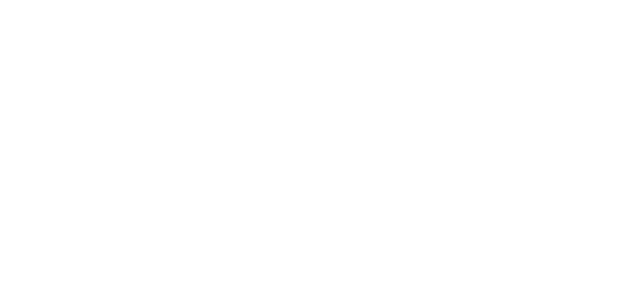
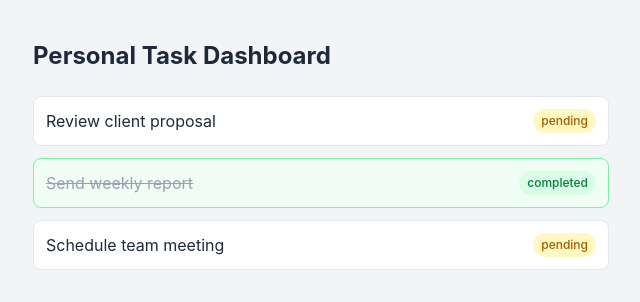
Before and after one commit to AhmedMelliti9/Personal-Task-Dashboard, a React (Vite) app: page / in a window 1280 px wide. Shown: the top 302 px of the page, without its empty margins (319-959 px from the left). Built offline with nearby package versions, Linux system fonts and the light colour scheme.

Commit message:
feat: add TaskList and TaskItem components

```diff
--- a/src/App.tsx
+++ b/src/App.tsx
@@ -1,5 +1,23 @@
+import { Task } from "./types/task";
+import TaskList from "./components/TaskList";
+
+const sampleTasks: Task[] = [
+  { id: "1", title: "Review client proposal", status: "pending" },
+  { id: "2", title: "Send weekly report", status: "completed" },
+  { id: "3", title: "Schedule team meeting", status: "pending" },
+];
+
 function App() {
-  return <></>;
+  return (
+    <div className="min-h-screen bg-gray-100 flex justify-center py-10 px-4">
+      <div className="w-full max-w-xl">
+        <h1 className="text-2xl font-bold text-gray-800 mb-6">
+          Personal Task Dashboard
+        </h1>
+        <TaskList tasks={sampleTasks} />
+      </div>
+    </div>
+  );
 }
 
 export default App;
--- /dev/null
+++ b/src/components/TaskItem.tsx
@@ -0,0 +1,39 @@
+import { Task } from "../types/task";
+
+interface TaskItemProps {
+  task: Task;
+}
+
+function TaskItem({ task }: TaskItemProps) {
+  const isCompleted = task.status === "completed";
+
+  return (
+    <li
+      className={`flex items-center justify-between p-3 rounded-lg border ${
+        isCompleted
+          ? "border-green-300 bg-green-50"
+          : "border-gray-200 bg-white"
+      }`}
+    >
+      <span
+        className={`text-base ${
+          isCompleted ? "line-through text-gray-400" : "text-gray-800"
+        }`}
+      >
+        {task.title}
+      </span>
+
+      <span
+        className={`text-xs font-medium px-2 py-1 rounded-full ${
+          isCompleted
+            ? "bg-green-100 text-green-700"
+            : "bg-yellow-100 text-yellow-700"
+        }`}
+      >
+        {task.status}
+      </span>
+    </li>
+  );
+}
+
+export default TaskItem;
--- /dev/null
+++ b/src/components/TaskList.tsx
@@ -0,0 +1,18 @@
+import { Task } from "../types/task";
+import TaskItem from "./TaskItem";
+
+interface TaskListProps {
+  tasks: Task[];
+}
+
+function TaskList({ tasks }: TaskListProps) {
+  return (
+    <ul className="flex flex-col gap-3">
+      {tasks.map((task) => (
+        <TaskItem key={task.id} task={task} />
+      ))}
+    </ul>
+  );
+}
+
+export default TaskList;
```
